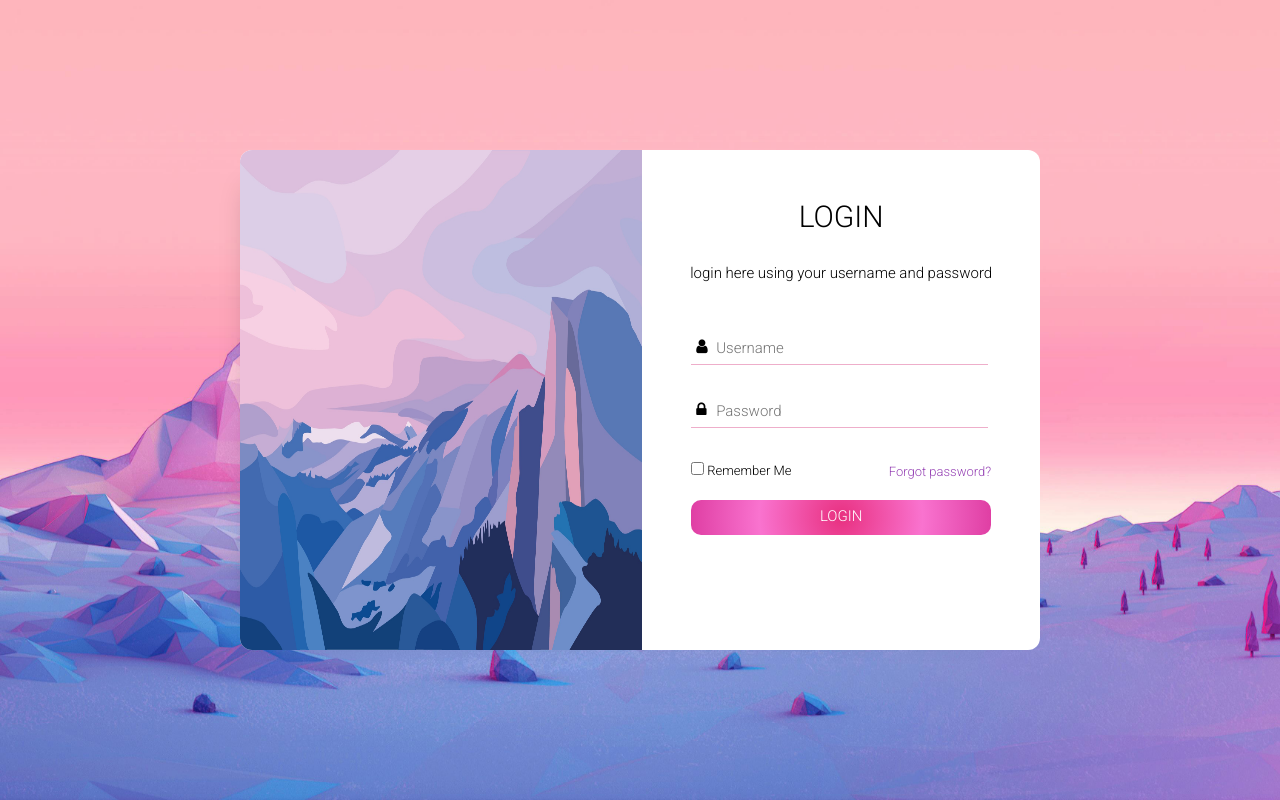
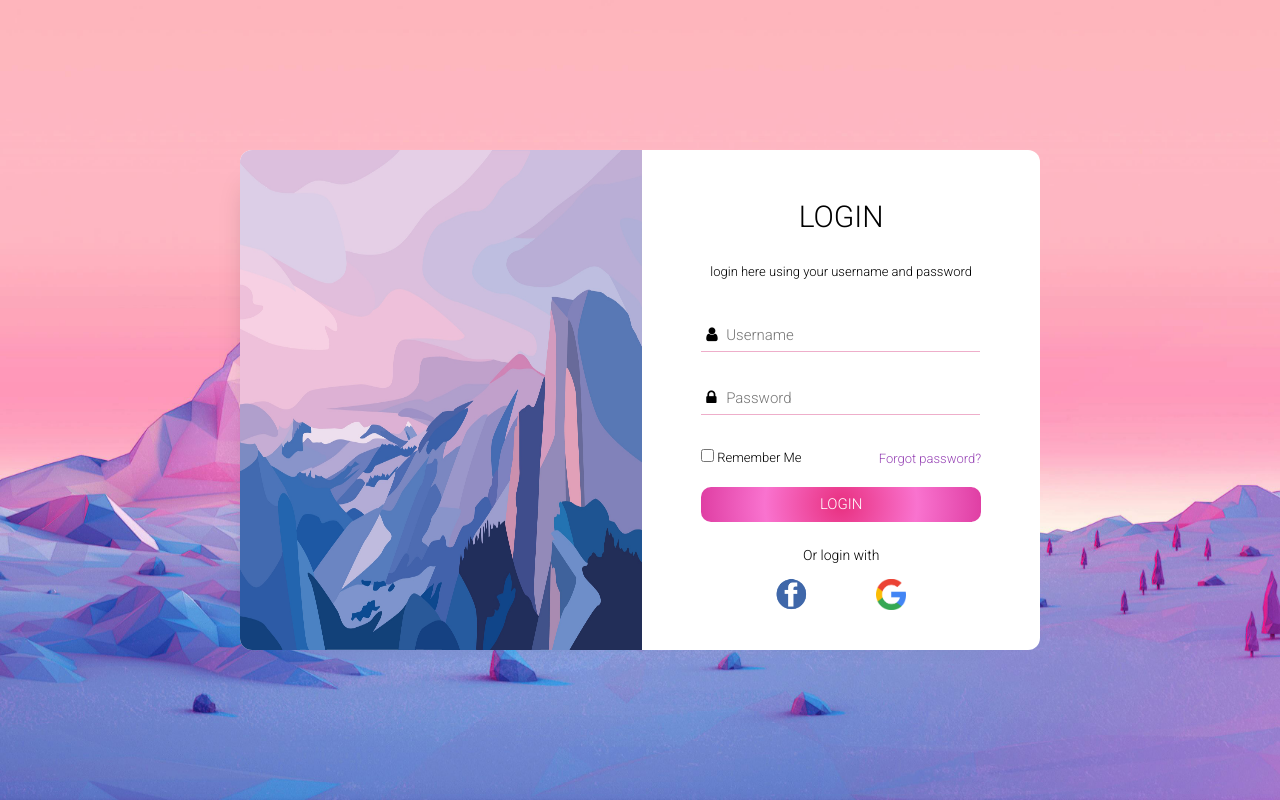
Before and after one commit to TryNeo/MinimalistLogin---Interface, a plain HTML site: page index.html in a window 1280 px wide. Drawn offline with nearby package versions, Linux system fonts and the light colour scheme.

Commit message:
update css / nuevo socials-cards

```diff
--- a/css/main.css
+++ b/css/main.css
@@ -77,14 +77,14 @@ h3{
     position: relative;
     top: 20px;
     text-align: center;
-    font-size: 15px;
+    font-size: 13px;
     text-transform: lowercase;
 }
 .card__form{
     display:block;
     margin:0px auto;
-    width: 300px;
-    margin-top:70px;
+    width: 280px;
+    margin-top:60px;
 
 }
 
@@ -152,7 +152,6 @@ h3{
 
 
 .card__remember-link{
-    width:35%;
     float: right;
     text-align: right;
 
@@ -199,3 +198,34 @@ h3{
 .card__button-field:hover{
     box-shadow: inset 340px 0 0 0  rgb(255,78,162);
 }
+
+.card__socials{
+    width: 145px;
+    margin:0px auto;
+    margin-top: 25px;
+    text-align: center;
+}
+
+.card__socials-title{
+    font-family: 'Roboto', sans-serif;
+    font-style: normal;
+    font-weight: normal;
+    font-size: 14px;
+}
+
+.card__socials-images{
+    width:100%;
+    display:inline-flex;
+    justify-content: center;
+}
+
+.card__image-facebook{
+    margin-left:-100px;
+    width:35px;
+}
+
+.card__image-google{
+    margin-top:2px;
+    margin-right: -100px;
+    width:30px;
+}
--- a/index.html
+++ b/index.html
@@ -46,6 +46,18 @@
                         <div class="card__button">
                             <button type="submit" class="card__button-field">Login</button>
                         </div>
+
+                        <div class="card__socials">
+                            <p class="card__socials-title">Or login with</p>
+                            <div class="card__socials-images">
+                                <a href="#" class="card__image-link" target="_blank">
+                                    <img class="card__image-facebook" src="image/fb-icon-circle.png" alt="image-facebook">
+                                </a>
+                                <a href="#" class="card__image-link" target="_blank">
+                                    <img class="card__image-google" src="image/google-icon-cirlce.png" alt="image-facebook">
+                                </a>
+                            </div>
+                        </div>
                     </form>
                 </div>
             </div>
```
